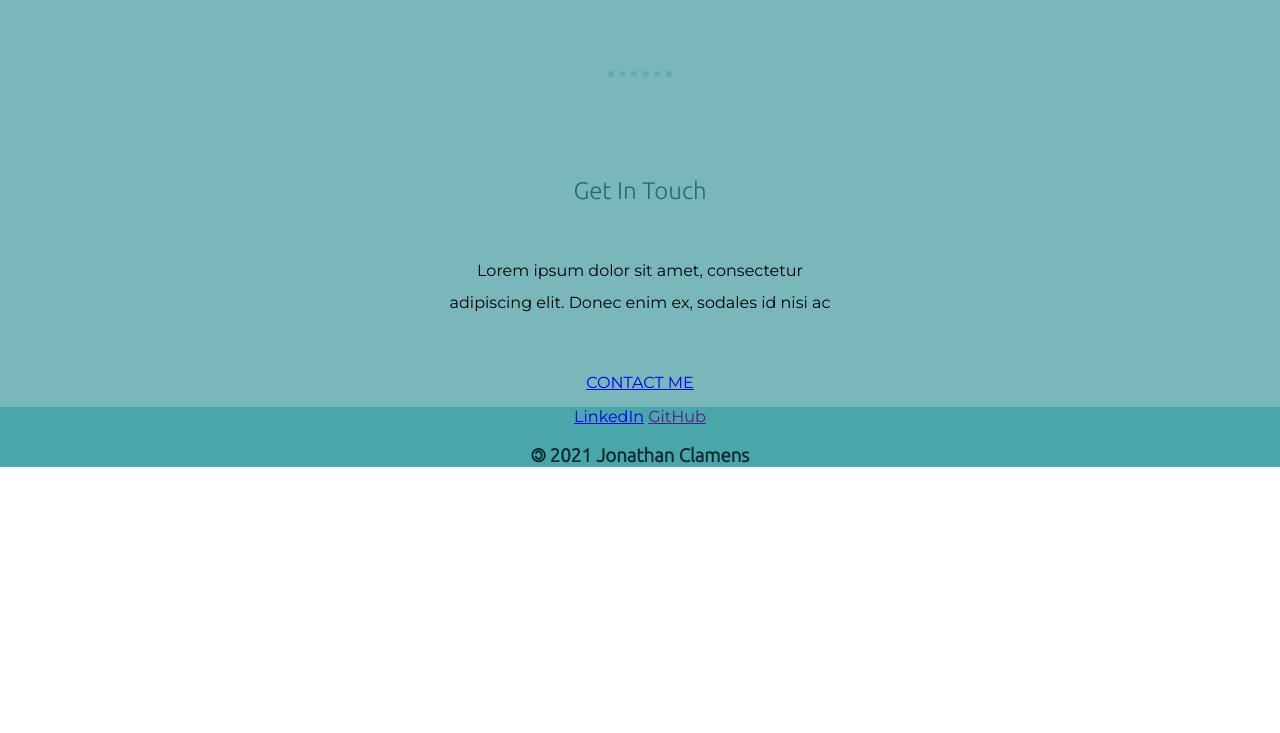
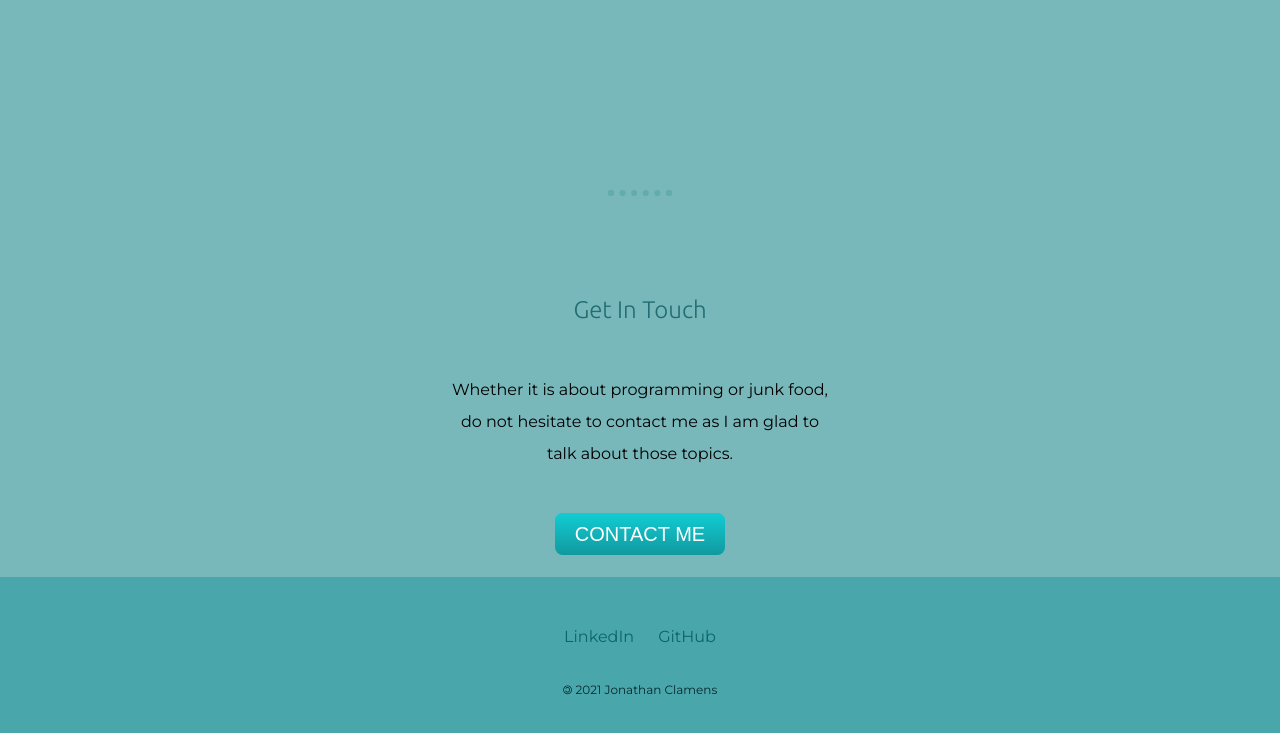
Before and after one commit to Astiarr/First-steps-with-HTML-and-CSS, a plain HTML site: page index.html in a window 1280 px wide. Shown: the part 2414-3147 px from the top of the page. Before the commit the page ends 2881 px from the top, so only its background shows below. Drawn offline with Linux system fonts and the light colour scheme; a script that the page names is missing.

Commit message:
Add files via upload

```diff
--- a/CSS/styles.css
+++ b/CSS/styles.css
@@ -40,6 +40,17 @@ hr {
     width: 4%;
     margin: 100px auto;
 
+}
+
+a {
+    color: #0d6568;
+    font-family: Montserrat;
+    margin: 10px 10px;
+    text-decoration: none;
+}
+
+a:hover {
+    color: #eaf6f6;
 }
 
 .stalking-container {
@@ -145,12 +156,37 @@ hr {
 .btn {
 
     line-height: 3rem;
+    background: #11cdd4;
+    background-image: -webkit-linear-gradient(top, #11cdd4, #11999e);
+    background-image: -moz-linear-gradient(top, #11cdd4, #11999e);
+    background-image: -ms-linear-gradient(top, #11cdd4, #11999e);
+    background-image: -o-linear-gradient(top, #11cdd4, #11999e);
+    background-image: linear-gradient(to bottom, #11cdd4, #11999e);
+    -webkit-border-radius: 8;
+    -moz-border-radius: 8;
+    border-radius: 8px;
+    font-family: Arial;
+    color: #ffffff;
+    font-size: 20px;
+    padding: 10px 20px 10px 20px;
+    text-decoration: none;
+
+}
 
 
+.btn:hover {
+    background: #40b8a2;
+    background-image: -webkit-linear-gradient(top, #40b8a2, #318077);
+    background-image: -moz-linear-gradient(top, #40b8a2, #318077);
+    background-image: -ms-linear-gradient(top, #40b8a2, #318077);
+    background-image: -o-linear-gradient(top, #40b8a2, #318077);
+    background-image: linear-gradient(to bottom, #40b8a2, #318077);
+    text-decoration: none;
 }
 
 .foot-container {
     background-color: hsl(183, 40%, 48%);
+    padding: 50px 0 20px;
 
 }
 
@@ -158,3 +194,10 @@ hr {
     width: 30%;
     margin: 40px auto;
 }
+
+.copyleft {
+    color: hsl(185, 77%, 10%);
+    font-size: 0.75rem;
+    padding: 20px 0;
+
+}
--- a/index.html
+++ b/index.html
@@ -57,7 +57,7 @@
     <div class="bot-container">
         <br />
         <br />
-        <h2>My skills.</h2>
+        <h2>My skills</h2>
 
         <div class="skill-row">
             <img class="tree" src="images/tree.png" alt="tree-icon">
@@ -85,19 +85,24 @@
                 are therefore always ready for work !</p>
         </div>
 
+        <br />
+
         <hr>
 
         <h2>Get In Touch</h2>
-        <p class="contact-message">Lorem ipsum dolor sit amet, consectetur adipiscing elit. Donec enim ex, sodales id
-            nisi ac</p>
+        <p class="contact-message">Whether it is about programming or junk food, do not hesitate to contact me as I am
+            glad to talk about those topics.</p>
         <a class="btn" href="mailto:j.h.clamens@gmail.com">CONTACT ME</a>
+
+        <br />
+        <br />
 
     </div>
 
     <div class="foot-container">
-        <a class="footer-link" href="www.linkedin.com/in/jonathan-clamens-devlopper">LinkedIn</a>
-        <a class="footer-link" href="">GitHub</a>
-        <h3>&#127279 2021 Jonathan Clamens</h3>
+        <a class="footer-link" href="https://www.linkedin.com/in/jonathan-clamens-devlopper">LinkedIn</a>
+        <a class="footer-link" href="https://github.com/Astiarr/Presentation">GitHub</a>
+        <p class="copyleft">&#127279 2021 Jonathan Clamens</p>
     </div>
 
 </body>
```
